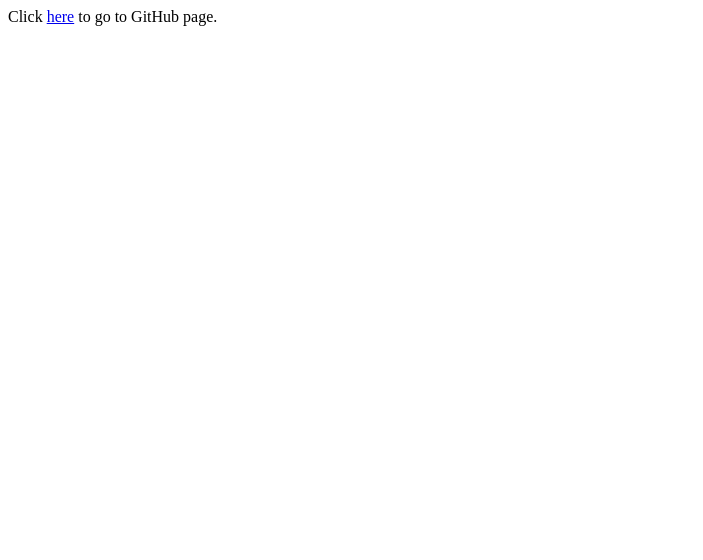
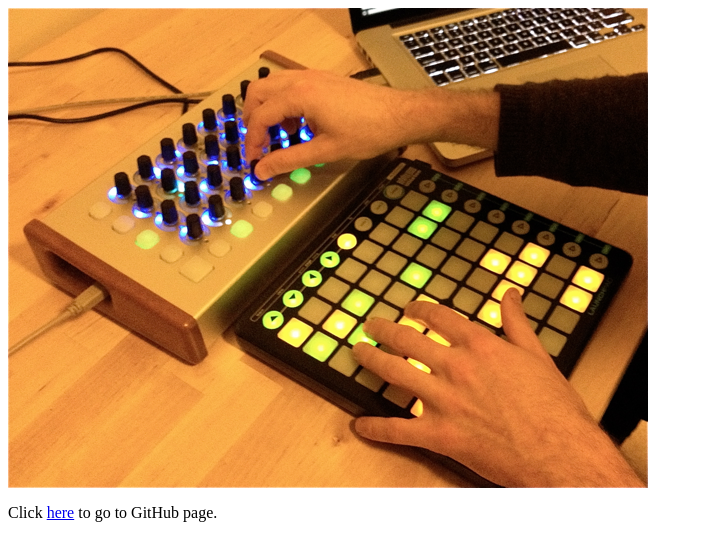
Before and after one commit to duradopa/LaunchCode, a plain HTML site: page index.html in a window 1280 px wide. Shown: the whole page, without its empty margins (0-703 px from the left). Drawn offline with Linux system fonts and the light colour scheme.

Commit message:
add some images

```diff
--- a/index.html
+++ b/index.html
@@ -4,6 +4,7 @@
 		<title>LaunchCode</title>
 	</head>
 	<body>
+		<img src="images/Launchpad+Code.png">
 		<p>Click <a href="https://github.com/morethanreal/LaunchCode">here</a> to go to GitHub page.</p>
 	</body>
 </html>
```
Also changed, not shown: images/LaunchCodeMode1.png (added), images/LaunchCodeMode2.png (added), images/LaunchCodeMode3.png (added), images/LaunchCodeMode4.png (added), images/Launchpad+Code.png (added).
